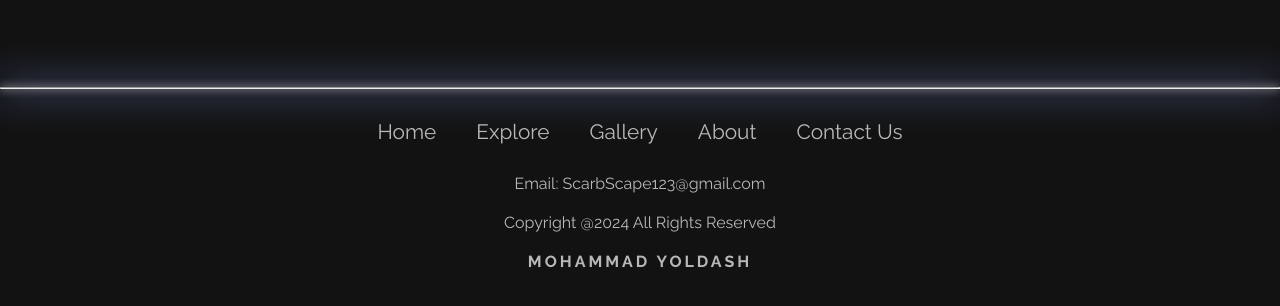
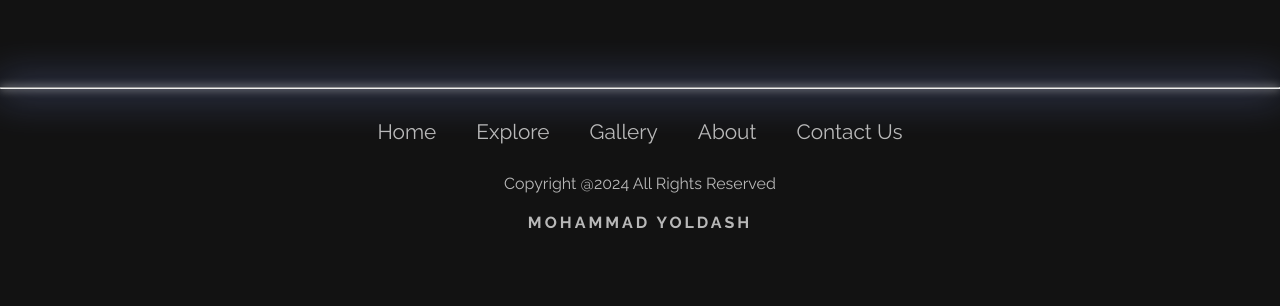
Before and after one commit to FYoldash/mfy, a plain HTML site: page index.html in a window 1280 px wide. Shown: the part 4728-5034 px from the top of the page. Drawn offline with Linux system fonts and the light colour scheme.

Commit message:
index.html

```diff
--- a/index.html
+++ b/index.html
@@ -153,7 +153,6 @@
             </ul>
         </div>
         <section class="footer">
-            <p>Email: ScarbScape123@gmail.com </p>
             <p>Copyright @2024 All Rights Reserved</p>
             <p style="letter-spacing: 3px;"><b>MOHAMMAD YOLDASH</b></p>
         </section>
```
